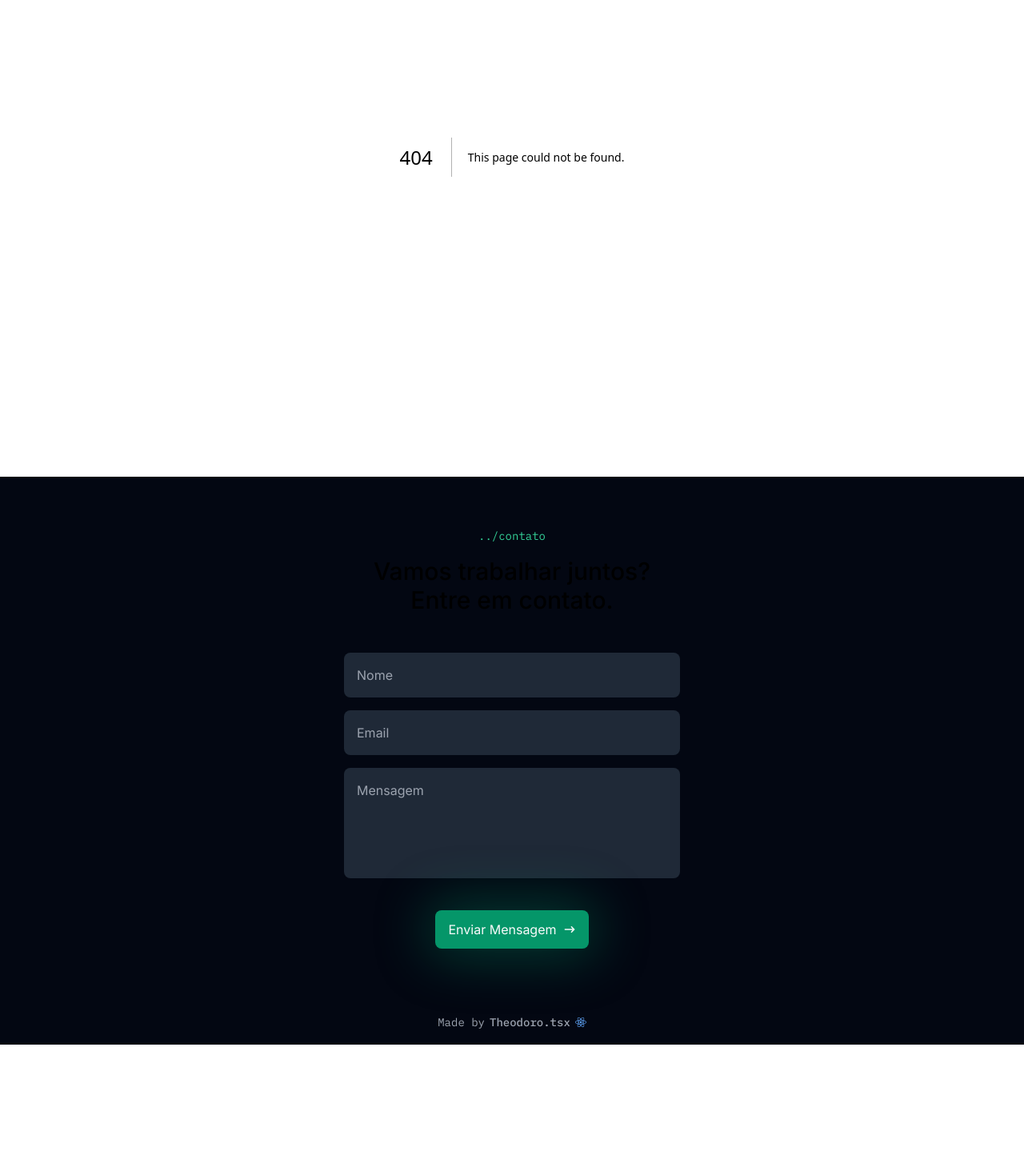
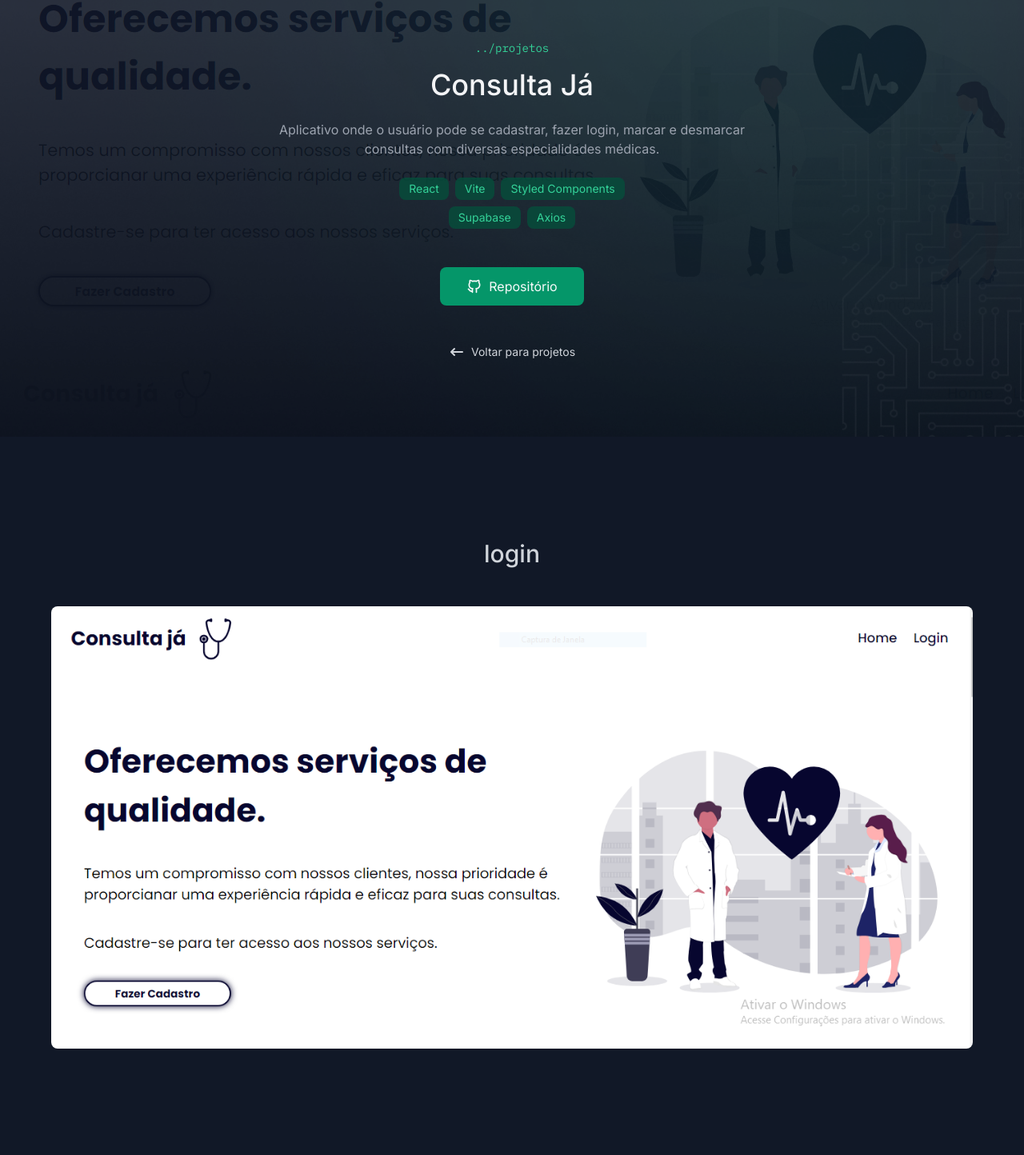
Before and after one commit to ArthurThz/portfolio-2024, a Next.js app: page /projects/consultaja in a window 1280 px wide. Before the commit this address had no page. Shown: the part 204-1648 px from the top of the page at 80% size. Before the commit the page ends 1510 px from the top, so only its background shows below. Built offline with nearby package versions, Linux system fonts and the light colour scheme.

Commit message:
created back to top button and project details page

```diff
--- /dev/null
+++ b/app/components/back-to-top/index.tsx
@@ -0,0 +1,34 @@
+/* eslint-disable prettier/prettier */
+"use client";
+import React, { useCallback, useEffect, useState } from "react";
+import Button from "../button";
+import { TbArrowNarrowUp } from "react-icons/tb";
+
+const BackToTop = () => {
+  const [show, setShow] = useState(false);
+
+  const handleScroll = useCallback(() => {
+    if (!show && window.scrollY > 500) setShow(true);
+    if (show && window.scrollY <= 500) setShow(false);
+  }, [show]);
+  const scrollTop = () => {
+    window.scrollTo({ top: 0, behavior: "smooth" });
+  };
+
+  useEffect(() => {
+    window.addEventListener("scroll", handleScroll);
+
+    return () => window.removeEventListener("scroll", handleScroll);
+  }, [handleScroll]);
+  return (
+    <div className="fixed right-4 bottom-4 z-20">
+      {show ? (
+        <Button onClick={scrollTop} className="shadow-lg shadow-emerald-400/20">
+          <TbArrowNarrowUp size={20} />
+        </Button>
+      ) : null}
+    </div>
+  );
+};
+
+export default BackToTop;
--- a/app/components/contact-form/index.tsx
+++ b/app/components/contact-form/index.tsx
@@ -24,7 +24,10 @@
     console.log(data);
   };
   return (
-    <section className="py-16 px-6 md:py-34 flex items-center justify-center bg-gray-950 ">
+    <section
+      id="contact"
+      className="py-16 px-6 md:py-34 flex items-center justify-center bg-gray-950 "
+    >
       <div className="w-full max-w-[420px] mx-auto">
         <SectionTitle
           subtitle="contato"
--- a/app/components/pages/home/hero-section/index.tsx
+++ b/app/components/pages/home/hero-section/index.tsx
@@ -1,5 +1,6 @@
 /* eslint-disable react/jsx-no-target-blank */
 /* eslint-disable prettier/prettier */
+"use client";
 import Button from "@/app/components/button";
 import TechBadges from "@/app/components/tech-badges";
 import Image from "next/image";
@@ -12,6 +13,12 @@
 } from "react-icons/tb";
 
 const Hero = () => {
+  const handleContact = () => {
+    const contactSection = document.querySelector("#contact");
+    if (contactSection) {
+      contactSection.scrollIntoView({ behavior: "smooth" });
+    }
+  };
   const MOCK_CONTACT = [
     {
       url: "https://github.com/arthurthz",
@@ -49,7 +56,7 @@
             ))}
           </div>
           <div className="mt-6 lg:mt-10 flex sm:items-center sm:gap-5 sm:flex-row flex-col">
-            <Button className="shadow-button w-max">
+            <Button onClick={handleContact} className="shadow-button w-max">
               Entre em contato
               <HiArrowNarrowRight />
             </Button>
--- a/app/components/pages/home/work-experience/experice-item.tsx
+++ b/app/components/pages/home/work-experience/experice-item.tsx
@@ -10,10 +10,10 @@
       <div className="flex flex-col items-center gap-4">
         <div className="rounded-full border border-gray-500 p-0.5">
           <Image
-            src="/images/icons/project-title-icon.svg"
+            src="/images/verticore-logo.png"
             width={40}
             height={40}
-            className="rounded-ful"
+            className="rounded-full object-cover"
             alt="logo da empresa"
           />
         </div>
--- /dev/null
+++ b/app/components/pages/projects/project-detail/index.tsx
@@ -0,0 +1,62 @@
+/* eslint-disable react/jsx-no-target-blank */
+/* eslint-disable prettier/prettier */
+import Button from "@/app/components/button";
+import Link from "@/app/components/link";
+import SectionTitle from "@/app/components/section-title";
+import TechBadges from "@/app/components/tech-badges";
+import React from "react";
+import { HiArrowNarrowLeft } from "react-icons/hi";
+import { TbBrandGithub } from "react-icons/tb";
+
+const ProjectDetails = () => {
+  return (
+    <section className="w-full sm:min-h-[750px] flex flex-col items-center justify-end relative pb-10 sm:pb-24 py-24 px-6 overflow-hidden">
+      <div
+        className="absolute inset-0 z-[-1]"
+        style={{
+          background:
+            "url(/images/hero-bg.png) no-repeat center/cover, url(/images/print-home.png)",
+        }}
+      />
+      <SectionTitle
+        subtitle="projetos"
+        title="Consulta Já"
+        className="text-center items-center sm:[&>h3]:text-4xl"
+      />
+      <p className="text-gray-400 text-center max-w-[640px] my-4 sm:my-6 text-sm sm:text-base">
+        Aplicativo onde o usuário pode se cadastrar, fazer login, marcar e
+        desmarcar consultas com diversas especialidades médicas.
+      </p>
+      <div className="w-full max-w-[330px] flex flex-wrap gap-2 items-center justify-center">
+        <TechBadges name="React" />
+        <TechBadges name="Vite" />
+        <TechBadges name="Styled Components" />
+        <TechBadges name="Supabase" />
+        <TechBadges name="Axios" />
+      </div>
+      <div className="my-6 sm:my-12 flex items-center gap-2 sm:gap-4 flex-col sm:flex-row">
+        <a
+          href="https://github.com/ArthurThz/projeto-consulta-ja"
+          target="_blank"
+        >
+          <Button className="min-w-[180px]">
+            <TbBrandGithub size={20} />
+            Repositório
+          </Button>
+        </a>
+        {/* <a href="https://github.com" target="_blank">
+          <Button className="min-w-[180px]">
+            <TbBrandGithub size={20} />
+            Projeto Online
+          </Button>
+        </a> */}
+      </div>
+      <Link href="/projects">
+        <HiArrowNarrowLeft size={20} />
+        Voltar para projetos
+      </Link>
+    </section>
+  );
+};
+
+export default ProjectDetails;
--- /dev/null
+++ b/app/components/pages/projects/project-sections/index.tsx
@@ -0,0 +1,38 @@
+/* eslint-disable prettier/prettier */
+import Image from "next/image";
+import React from "react";
+
+const sections = [
+  {
+    title: "login",
+    image: "/images/print-home.png",
+  },
+  {
+    title: "Home",
+    image: "/images/print-home.png",
+  },
+];
+
+const ProjectSections = () => {
+  return (
+    <section className="container my-12 md:my-32 flex flex-col gap-8 md:gap-32">
+      {sections.map((section, index) => (
+        <div className="flex flex-col items-center gap-6 md:gap-12" key={index}>
+          <h2 className="text-2xl md:text-3xl font-medium text-gray-300">
+            {section.title}
+          </h2>
+          <Image
+            src={section.image}
+            width={1080}
+            height={672}
+            alt="Imagem do projeto"
+            className="w-full aspect-auto rounded-lg object-cover"
+            unoptimized
+          />
+        </div>
+      ))}
+    </section>
+  );
+};
+
+export default ProjectSections;
--- a/app/layout.tsx
+++ b/app/layout.tsx
@@ -5,6 +5,7 @@
 import Header from "./components/Header";
 import ContactForm from "./components/contact-form";
 import Footer from "./components/footer";
+import BackToTop from "./components/back-to-top";
 
 const inter = Inter({
   variable: "--font-inter",
@@ -21,6 +22,7 @@
   return (
     <html lang="pt-BR" className={`${inter.variable} ${plexMono.variable}`}>
       <body>
+        <BackToTop />
         <Header />
         {children}
         <ContactForm />
--- /dev/null
+++ b/app/projects/[slug]/page.tsx
@@ -0,0 +1,15 @@
+/* eslint-disable prettier/prettier */
+import ProjectDetails from "@/app/components/pages/projects/project-detail";
+import ProjectSections from "@/app/components/pages/projects/project-sections";
+import React from "react";
+
+const Project = () => {
+  return (
+    <>
+      <ProjectDetails />
+      <ProjectSections />
+    </>
+  );
+};
+
+export default Project;
```
Also changed, not shown: public/images/verticore-logo.PNG (added).
